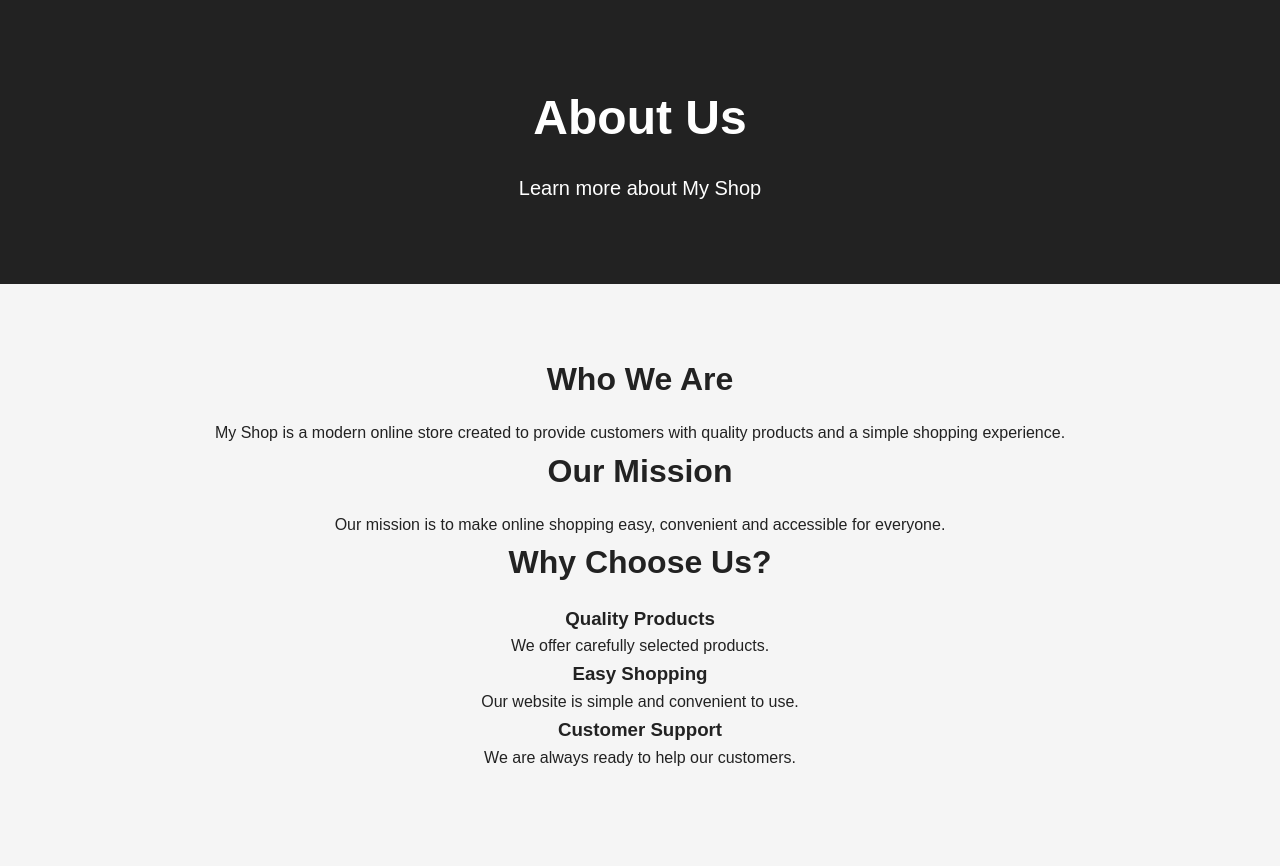
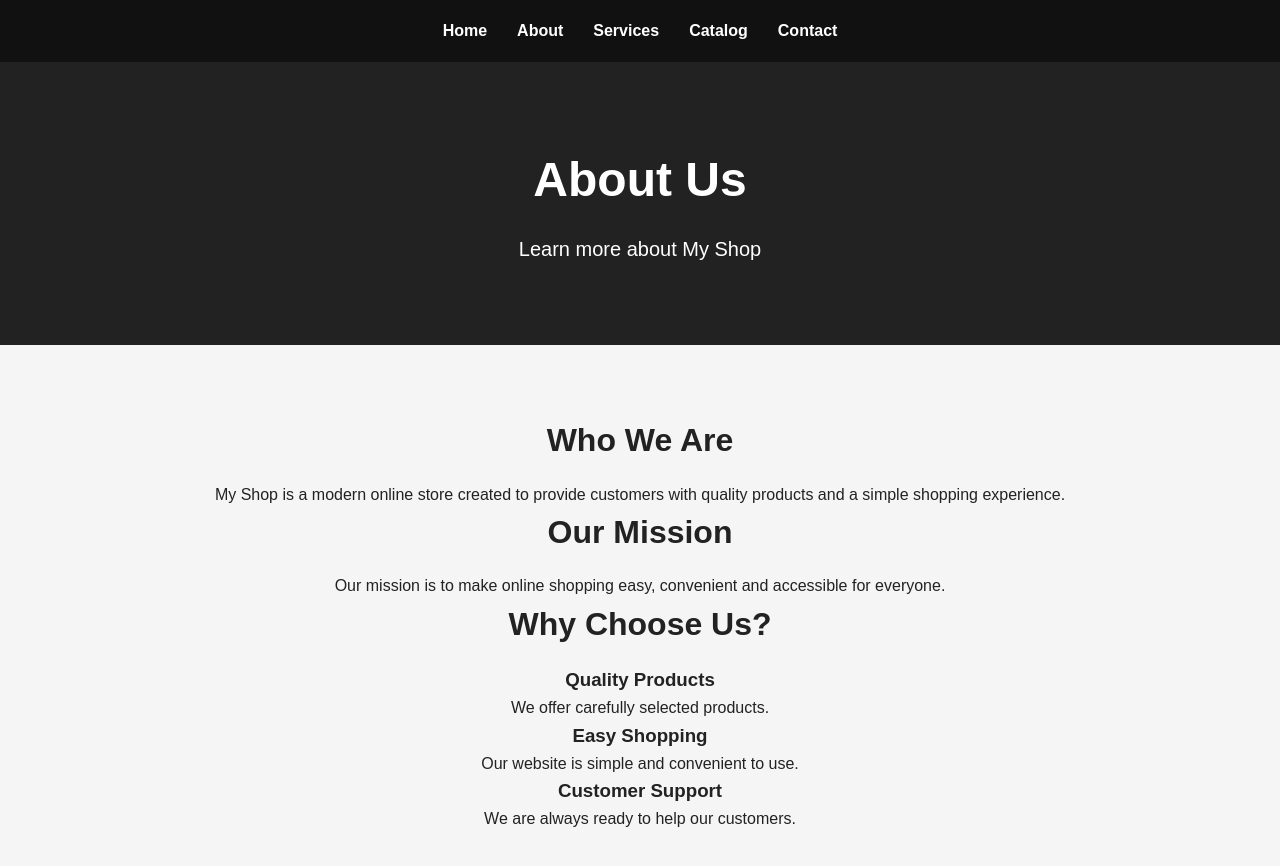
Before and after one commit to klisnn/myshopp, a plain HTML site: page about.html in a window 1280 px wide. Before the commit the page ends 840 px from the top, so only its background shows below. Drawn offline with Linux system fonts and the light colour scheme.

Commit message:
Update about.html

```diff
--- a/about.html
+++ b/about.html
@@ -11,6 +11,13 @@
 </head>
 
 <body>
+<nav>
+    <a href="index.html">Home</a>
+    <a href="about.html">About</a>
+    <a href="services.html">Services</a>
+    <a href="catalog.html">Catalog</a>
+    <a href="contact.html">Contact</a>
+</nav>
 
     <header>
         <h1>About Us</h1>
```
